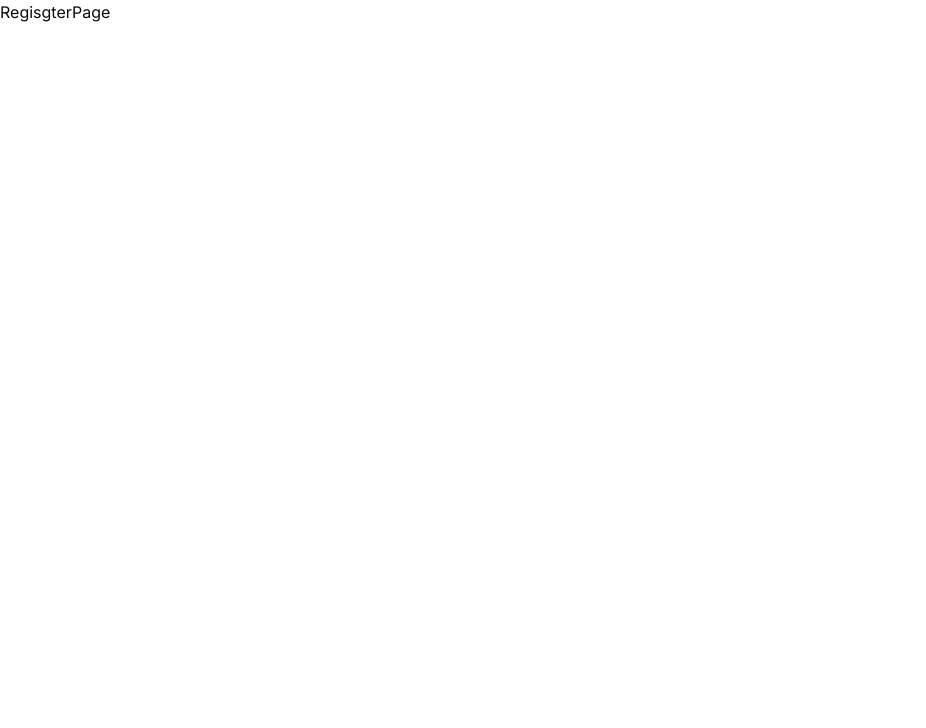
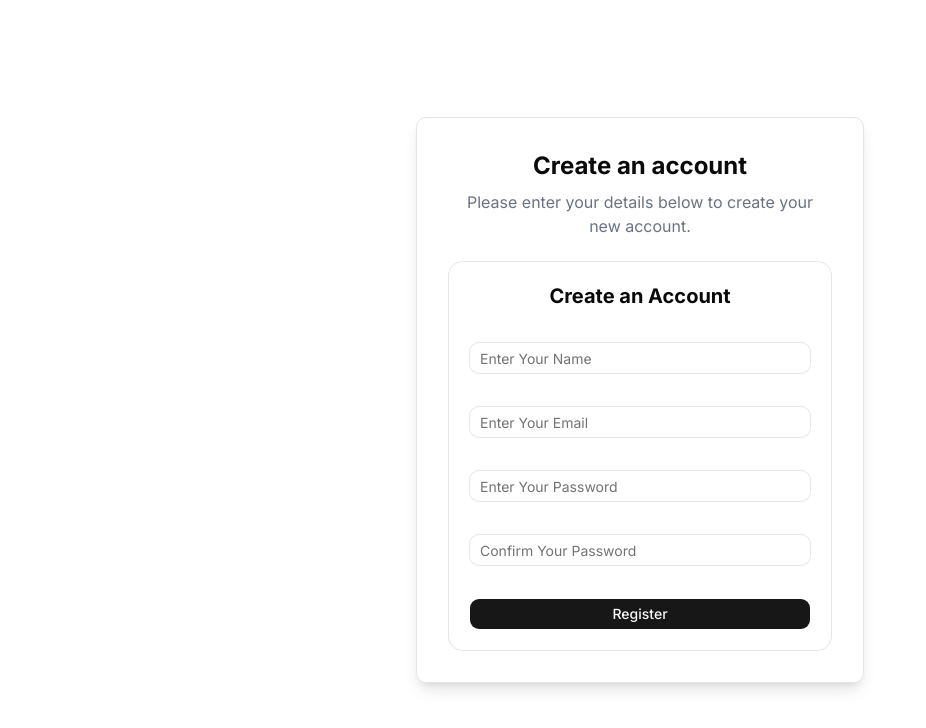
Before and after one commit to miskaran2002/basic-nextjs-fronted, a Next.js app: page /register in a window 1280 px wide. Shown: the top 728 px of the page, without its empty margins (0-926 px from the left). Built offline with nearby package versions, Linux system fonts and the light colour scheme.

Commit message:
create login & register form

```diff
--- /dev/null
+++ b/app/(authGroup)/_components/LoginForm.tsx
@@ -0,0 +1,24 @@
+"use client"
+
+
+
+import { Card } from '@/components/ui/card'
+import { Input } from '@/components/ui/input'
+import { Button } from '@/components/ui/button'
+
+const LoginForm = () => {
+  return (
+
+        <form className='space-y-4'>
+            <Card className='p-5 space-y-4'>
+               <Input name="email" type="email" placeholder='Enter You Email'/>
+               <Input name="password" type="password" placeholder='Enter You Password'/>
+               <Button type="submit">Login</Button>
+            </Card>
+
+        </form>
+
+  )
+}
+
+export default LoginForm
--- /dev/null
+++ b/app/(authGroup)/_components/RegisterForm.tsx
@@ -0,0 +1,24 @@
+"use client"
+
+import { Card } from '@/components/ui/card'
+import { Input } from '@/components/ui/input'
+import { Button } from '@/components/ui/button'
+
+const RegisterForm = () => {
+  return (
+    <form className='space-y-4'>
+        <Card className='p-5 space-y-4'>
+           <h2 className="text-xl font-bold text-center">Create an Account</h2>
+
+           <Input name="name" type="text" placeholder='Enter Your Name'/>
+           <Input name="email" type="email" placeholder='Enter Your Email'/>
+           <Input name="password" type="password" placeholder='Enter Your Password'/>
+           <Input name="confirmPassword" type="password" placeholder='Confirm Your Password'/>
+
+           <Button type="submit" className="w-full">Register</Button>
+        </Card>
+    </form>
+  )
+}
+
+export default RegisterForm
--- /dev/null
+++ b/app/(authGroup)/layout.tsx
@@ -0,0 +1,12 @@
+import React from 'react';
+
+const AuthLayout = ({ children }: { children: React.ReactNode }) => {
+  return (
+    <div className="max-w-7xl mx-auto " >
+
+      {children}
+    </div>
+  );
+};
+
+export default AuthLayout;
--- a/app/(authGroup)/login/page.tsx
+++ b/app/(authGroup)/login/page.tsx
@@ -1,64 +1,33 @@
-import { Button } from "@/components/ui/button"
-import {
-  Card,
-  CardAction,
-  CardContent,
-  CardDescription,
-  CardFooter,
-  CardHeader,
-  CardTitle,
-} from "@/components/ui/card"
-import { Input } from "@/components/ui/input"
-import { Label } from "@/components/ui/label"
+import LoginForm from "../_components/LoginForm";
 
 export default function LoginPage() {
-  console.log(process.env.BACKEND_API_URL)
+
   return (
-    <Card className="w-full max-w-sm">
-      <CardHeader>
-        <CardTitle>Login to your account</CardTitle>
-        <CardDescription>
-          Enter your email below to login to your account
-        </CardDescription>
-        <CardAction>
-          <Button variant="link">Sign Up</Button>
-        </CardAction>
-      </CardHeader>
-      <CardContent>
-        <form>
-          <div className="flex flex-col gap-6">
-            <div className="grid gap-2">
-              <Label htmlFor="email">Email</Label>
-              <Input
-                id="email"
-                type="email"
-                placeholder="m@example.com"
-                required
-              />
-            </div>
-            <div className="grid gap-2">
-              <div className="flex items-center">
-                <Label htmlFor="password">Password</Label>
-                <a
-                  href="#"
-                  className="ml-auto inline-block text-sm underline-offset-4 hover:underline"
-                >
-                  Forgot your password?
-                </a>
-              </div>
-              <Input id="password" type="password" required />
-            </div>
-          </div>
-        </form>
-      </CardContent>
-      <CardFooter className="flex-col gap-2">
-        <Button type="submit" className="w-full">
-          Login
-        </Button>
-        <Button variant="outline" className="w-full">
-          Login with Google
-        </Button>
-      </CardFooter>
-    </Card>
+  <>
+  <div className="flex min-h-screen items-center justify-center
+  ">
+    <div className="w-full max-w-md space-y-6 rounded-lg border p-8 shadow-lg">
+      <div className="space-y-2 text-centre">
+        {/* form generic text */}
+      <h1 className="space-y-2 text-centre">
+        Welcome back!
+      </h1>
+      <p className="text-gray-500">
+        Please enter your email and password to sign in to your account.
+      </p>
+
+
+      </div>
+
+       {/* form */}
+    <LoginForm />
+
+    </div>
+
+
+  </div>
+
+  </>
+
   )
 }
--- a/app/(authGroup)/register/page.tsx
+++ b/app/(authGroup)/register/page.tsx
@@ -1,9 +1,24 @@
-import React from 'react'
+import RegisterForm from "../_components/RegisterForm";
 
-const RegisgterPage = () => {
+export default function RegisterPage() {
   return (
-    <div>RegisgterPage</div>
-  )
+    <>
+      <div className="flex min-h-screen items-center justify-center">
+        <div className="w-full max-w-md space-y-6 rounded-lg border p-8 shadow-lg">
+          <div className="space-y-2 text-center">
+            {/* form generic text */}
+            <h1 className="text-2xl font-bold">
+              Create an account
+            </h1>
+            <p className="text-gray-500">
+              Please enter your details below to create your new account.
+            </p>
+          </div>
+
+          {/* form */}
+          <RegisterForm />
+        </div>
+      </div>
+    </>
+  );
 }
-
-export default RegisgterPage
```
